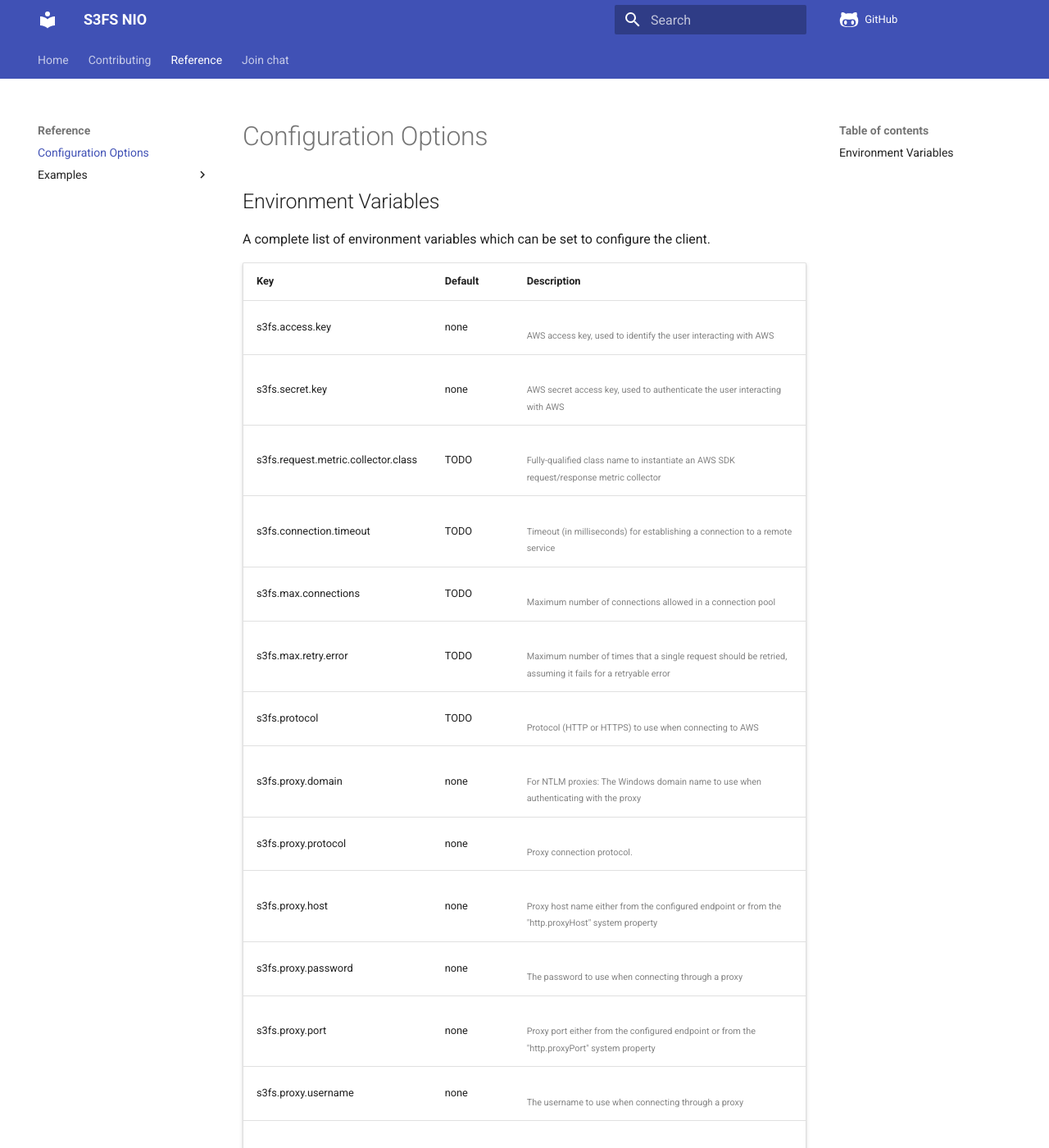
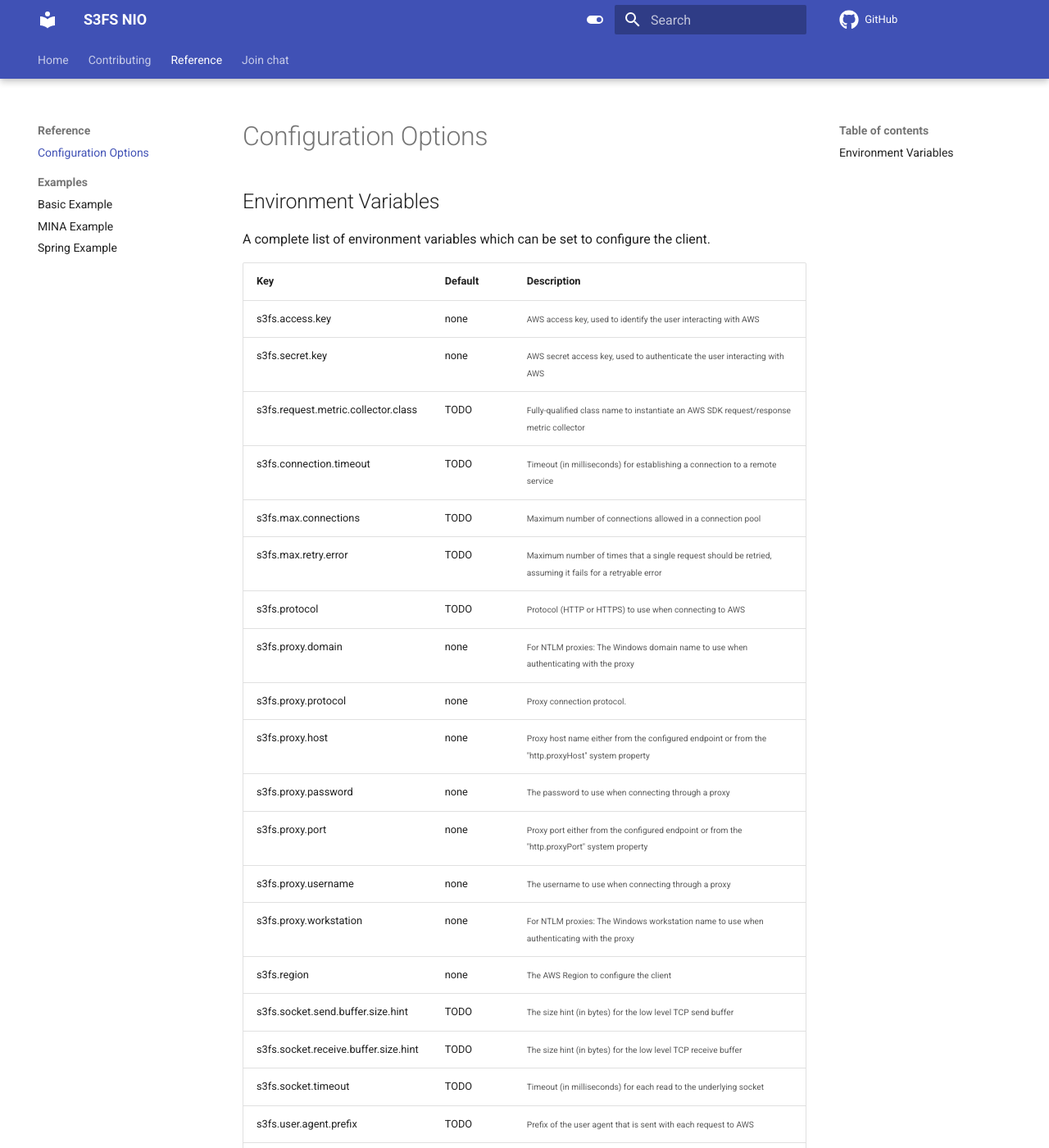
Before and after one commit to carlspring/s3fs-nio, an MkDocs documentation site: the page built from docs/content/reference/configuration-options.md, in a window 1280 px wide and 1400 px high. Shown: the whole window at 82% size. Built offline with MkDocs 1.6.1 and Material for MkDocs 9.7.7, drawn with Linux system fonts in a browser that asks for light colours; comment, search, counter and statistics services are not loaded; some of the changed text lies outside the part shown.

Commit message:
feat: Dark mode for mkdocs

```diff
--- a/docs/docker-compose.yml
+++ b/docs/docker-compose.yml
@@ -4,7 +4,7 @@ services:
     build:
       context: .
       dockerfile: ./docs.Dockerfile
-    image: squidfunk/mkdocs-material:5.5.9-custom
+    image: squidfunk/mkdocs-material:9
     container_name: s3fs-nio-docs
     working_dir: /workspace/docs
     volumes:
@@ -15,7 +15,7 @@ services:
     build:
       context: .
       dockerfile: ./docs.Dockerfile
-    image: squidfunk/mkdocs-material:5.5.9-custom
+    image: squidfunk/mkdocs-material:9
     working_dir: /workspace/docs
     command: [ "build" ]
     volumes:
--- a/docs/mkdocs.yml
+++ b/docs/mkdocs.yml
@@ -7,19 +7,43 @@ docs_dir: content
 
 theme:
   name: material
-  custom_dir: 'theme'
   icon:
-    repo: fontawesome/brands/github-alt
+    repo: fontawesome/brands/github
 
   font:
     text: Roboto
     code: Roboto Mono
 
+  palette:
+    # Palette toggle for light mode
+    - media: "(prefers-color-scheme: light)"
+      primary: indigo
+      scheme: default
+      toggle:
+        icon: material/toggle-switch
+        name: Switch to dark mode
+
+    # Palette toggle for dark mode
+    - media: "(prefers-color-scheme: dark)"
+      scheme: slate
+      toggle:
+        icon: material/toggle-switch-off-outline
+        name: Switch to light mode
+
   features:
+    - announce.dismiss
+    - content.tooltips
+    - meta
+    - navigation.footer
+    - navigation.indexes
+    - navigation.sections
+    - navigation.tabs
+    - navigation.tabs.sticky
+    - navigation.top
+    - navigation.tracking
     - search.highlight
-    - meta
-    # Instant should be disabled because of a bug - not redirecting pages.
-    #- instant
+    - search.share
+    - search.suggest
     - tabs
 
 plugins:
@@ -32,17 +56,18 @@ plugins:
 #      debug: true
   # This plugin should be AFTER mkdocs-pom-parser-plugin until issue is fixed.
   # https://github.com/rosscdh/mkdocs-markdownextradata-plugin/issues/26
-  - markdownextradata: {}
+#  - markdownextradata: {}
   - minify:
       minify_html: true
 
 markdown_extensions:
   - admonition
   - attr_list
+  - footnotes
   - meta
-  - mdx_gh_links
-  - mdx_include:
-      base_path: ./content
+#  - mdx_gh_links
+#  - mdx_include:
+#      base_path: ./content
   - toc:
       permalink: true
   - pymdownx.extra
@@ -61,9 +86,6 @@ markdown_extensions:
   - pymdownx.caret
   - pymdownx.critic
   - pymdownx.details
-  - pymdownx.emoji:
-      emoji_index: !!python/name:materialx.emoji.twemoji
-      emoji_generator: !!python/name:materialx.emoji.to_svg
   - pymdownx.highlight
   - pymdownx.inlinehilite
   - pymdownx.keys
@@ -93,10 +115,10 @@ extra:
   repo_url: *repo_url
   chat_url: &chat_url https://chat.carlspring.org/channel/s3fs-nio-community
   social:
-  - icon: fontawesome/brands/github-alt
-    link: *repo_url
-  - icon: fontawesome/brands/rocketchat
-    link: *chat_url
+    - icon: fontawesome/brands/github-alt
+      link: *repo_url
+    - icon: fontawesome/brands/rocketchat
+      link: *chat_url
   POM_GROUP_ID: org.carlspring.cloud.aws
   POM_ARTIFACT_ID: s3fs-nio
   ## {x-release-please-start-version}
@@ -105,32 +127,32 @@ extra:
 
 nav:
   - Home:
-    - Getting Started: index.md
-    - History: history.md
-    - Versioning and Releases: versioning.md
-    - License: license.md
+      - Getting Started: index.md
+      - History: history.md
+      - Versioning and Releases: versioning.md
+      - License: license.md
   - Contributing:
-    - Getting Started: contributing/index.md
-    - Code of Conduct: contributing/code-of-conduct.md
-    - Coding Conventions: contributing/developer-guide/coding-convention.md
-    - Guides:
-      - Developers: contributing/developer-guide/index.md
-      - Security Advisers: contributing/security-advisers.md
-      - Writing Documentation: contributing/writing-documentation.md
-    - Legal:
-        - Overview: contributing/legal/index.md
-        - Licenses:
-          - Apache 2.0: contributing/legal/license-Apache-2.0.md
-          - MIT: contributing/legal/license-MIT.md
-        - ICLA: contributing/legal/ICLA.md
-    - Pull Request Guidelines: ./contributing/pull-request-guidelines.md
-    - Who Can Help And How: ./contributing/who-can-help-and-how.md
+      - Getting Started: contributing/index.md
+      - Code of Conduct: contributing/code-of-conduct.md
+      - Coding Conventions: contributing/developer-guide/coding-convention.md
+      - Guides:
+          - Developers: contributing/developer-guide/index.md
+          - Security Advisers: contributing/security-advisers.md
+          - Writing Documentation: contributing/writing-documentation.md
+      - Legal:
+          - Overview: contributing/legal/index.md
+          - Licenses:
+              - Apache 2.0: contributing/legal/license-Apache-2.0.md
+              - MIT: contributing/legal/license-MIT.md
+          - ICLA: contributing/legal/ICLA.md
+      - Pull Request Guidelines: ./contributing/pull-request-guidelines.md
+      - Who Can Help And How: ./contributing/who-can-help-and-how.md
   - Reference:
-    - Configuration Options: reference/configuration-options.md
-    - Examples:
-      - Basic Example: reference/examples/basic-example.md
-      - MINA Example: reference/examples/mina-example.md
-      - Spring Example: reference/examples/spring-example.md
+      - Configuration Options: reference/configuration-options.md
+      - Examples:
+          - Basic Example: reference/examples/basic-example.md
+          - MINA Example: reference/examples/mina-example.md
+          - Spring Example: reference/examples/spring-example.md
 #  - Changelog:
 #      - Release notes:
 #        - master: changelog/release/notes-master.md
@@ -139,8 +161,3 @@ nav:
 #        - master: changelog/upgrading/master.md
   - Join chat:
       - Redirect: chat.md
-
-# Google Analytics
-google_analytics:
-  - !!python/object/apply:os.getenv ["GOOGLE_ANALYTICS_KEY"]
-  - auto
```
Also changed, not shown: docs/content/contributing/legal/license-Apache-2.0.md (+5 -3 lines), docs/content/contributing/legal/license-MIT.md (+6 -3 lines), docs/content/index.md (+2 -1 lines), docs/requirements.txt (+11 -11 lines).
